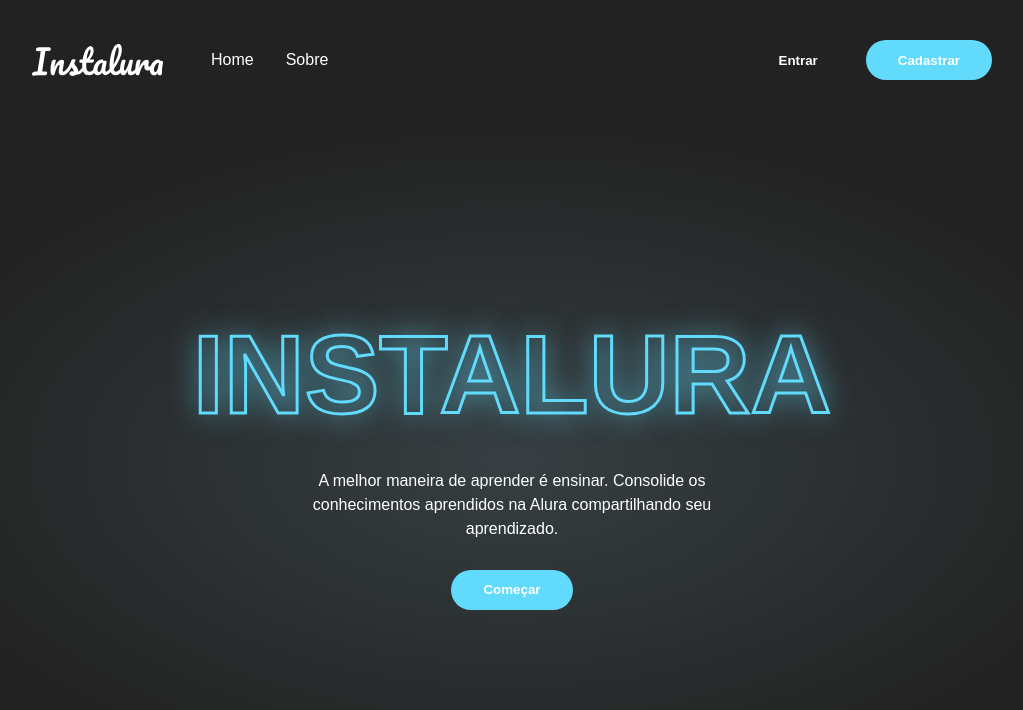
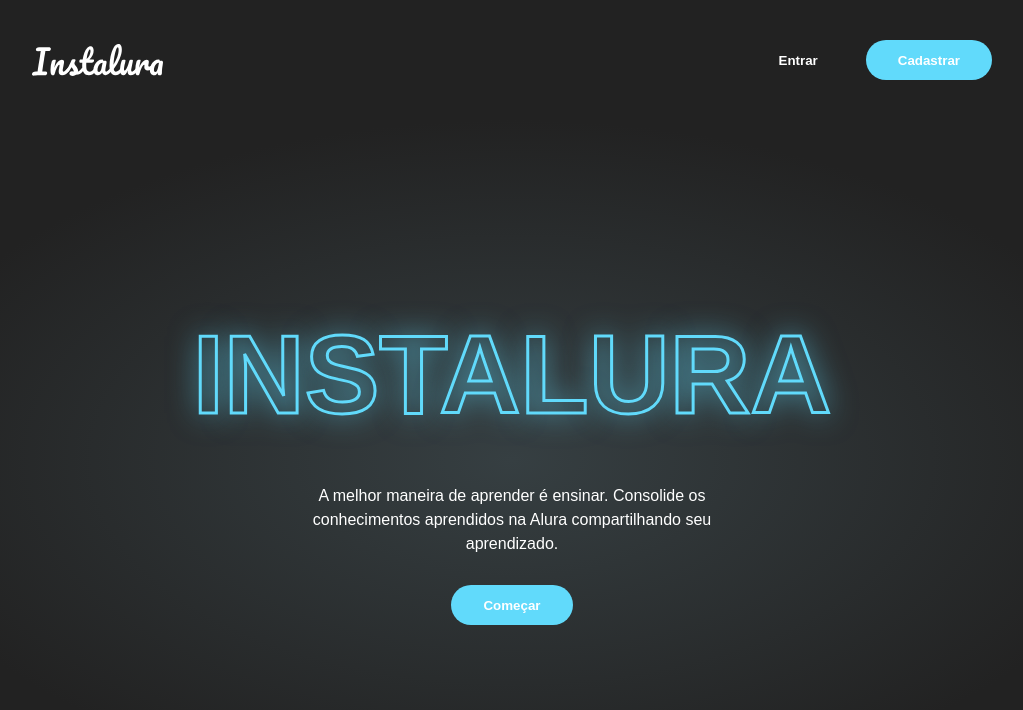
Before and after one commit to fischerafael/instalura-typescript, a Next.js app: page / in a window 1280 px wide. Shown: the top 710 px of the page, without its empty margins (128-1151 px from the left). Built offline with nearby package versions, Linux system fonts and the light colour scheme.

Commit message:
fix home page

```diff
--- /dev/null
+++ b/src/pages/HomePage/components/MainSection/index.tsx
@@ -0,0 +1,48 @@
+import React from 'react'
+import { MainButtonInput } from '../../../../components/design/Input'
+import { FlexLayout } from '../../../../components/design/Layout'
+import { SubTitle, Title } from '../../../../components/design/Typography'
+import { theme } from '../../../../styles/theme'
+
+export const MainSection = () => {
+    return (
+        <FlexLayout
+            style={{
+                minHeight: '85vh',
+                width: '100%',
+                padding: '0 1rem',
+                background: `${theme.gradients.radial}`,
+                flexDirection: 'column',
+                gap: '1rem'
+            }}
+        >
+            <Title
+                style={{
+                    fontSize: '7rem',
+                    WebkitTextStroke: `3px ${theme.colors.primary}`,
+                    WebkitTextFillColor: 'transparent',
+                    textShadow: `0 0 30px rgba(97, 219, 251, 0.55)`,
+                    lineHeight: '10rem',
+                    margin: '0'
+                }}
+            >
+                INSTALURA
+            </Title>
+            <SubTitle
+                style={{
+                    color: `${theme.colors.main}`,
+                    textAlign: 'center',
+                    maxWidth: '30rem',
+                    fontWeight: 'normal',
+                    fontSize: '1rem',
+                    lineHeight: '1.5rem'
+                }}
+            >
+                A melhor maneira de aprender é ensinar. Consolide os
+                conhecimentos aprendidos na Alura compartilhando seu
+                aprendizado.
+            </SubTitle>
+            <MainButtonInput>Começar</MainButtonInput>
+        </FlexLayout>
+    )
+}
--- a/src/pages/HomePage/components/NavBar/index.tsx
+++ b/src/pages/HomePage/components/NavBar/index.tsx
@@ -1,4 +1,5 @@
 import React from 'react'
+import styled from 'styled-components'
 import { ImageDisplay } from '../../../../components/design/Display'
 import {
     GhostButtonInput,
@@ -30,18 +31,6 @@ export const NavBar = () => {
             >
                 <ImageDisplay src="/instalura-logo.svg" alt="Instalura Logo" />
                 <FlexLayout
-                    as="nav"
-                    style={{
-                        width: '100%',
-                        height: '100%',
-                        gap: '2rem',
-                        justifyContent: 'flex-start'
-                    }}
-                >
-                    <AnchorNavigation>Home</AnchorNavigation>
-                    <AnchorNavigation>Sobre</AnchorNavigation>
-                </FlexLayout>
-                <FlexLayout
                     style={{
                         width: '100%',
                         height: '100%',
--- a/src/pages/HomePage/index.tsx
+++ b/src/pages/HomePage/index.tsx
@@ -1,56 +1,13 @@
 import React from 'react'
-import { ImageDisplay } from '../../components/design/Display'
-import {
-    GhostButtonInput,
-    MainButtonInput
-} from '../../components/design/Input'
-import { FlexLayout } from '../../components/design/Layout'
-import { AnchorNavigation } from '../../components/design/Navigation'
-import { SubTitle, Title } from '../../components/design/Typography'
-import { theme } from '../../styles/theme'
+
+import { MainSection } from './components/MainSection'
 import { NavBar } from './components/NavBar'
 
 export const HomePage = () => {
     return (
         <>
             <NavBar />
-            <FlexLayout
-                style={{
-                    minHeight: '85vh',
-                    width: '100%',
-                    padding: '0 1rem',
-                    background: `${theme.gradients.radial}`,
-                    flexDirection: 'column',
-                    gap: '1rem'
-                }}
-            >
-                <Title
-                    style={{
-                        fontSize: '7rem',
-                        WebkitTextStroke: `3px ${theme.colors.primary}`,
-                        WebkitTextFillColor: 'transparent',
-                        textShadow: `0 0 30px rgba(97, 219, 251, 0.55)`,
-                        margin: '0'
-                    }}
-                >
-                    INSTALURA
-                </Title>
-                <SubTitle
-                    style={{
-                        color: `${theme.colors.main}`,
-                        textAlign: 'center',
-                        maxWidth: '30rem',
-                        fontWeight: 'normal',
-                        fontSize: '1rem',
-                        lineHeight: '1.5rem'
-                    }}
-                >
-                    A melhor maneira de aprender é ensinar. Consolide os
-                    conhecimentos aprendidos na Alura compartilhando seu
-                    aprendizado.
-                </SubTitle>
-                <MainButtonInput>Começar</MainButtonInput>
-            </FlexLayout>
+            <MainSection />
         </>
     )
 }
```
